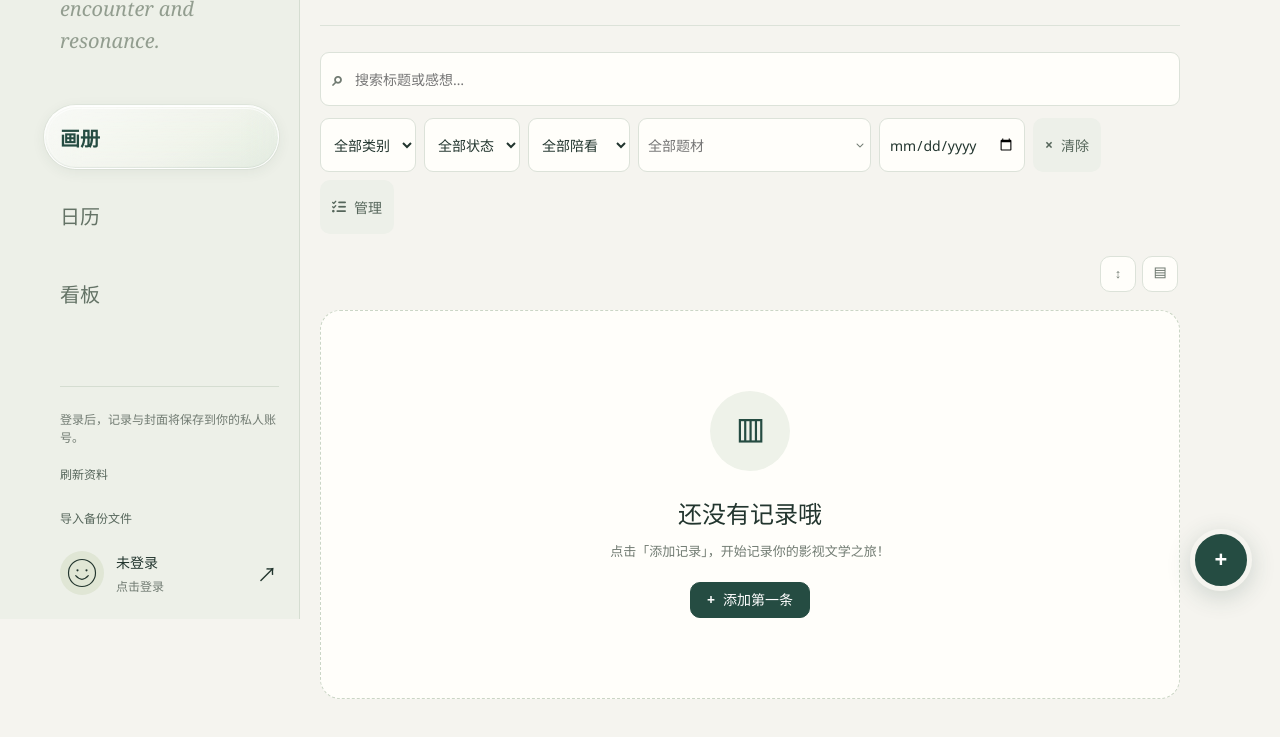
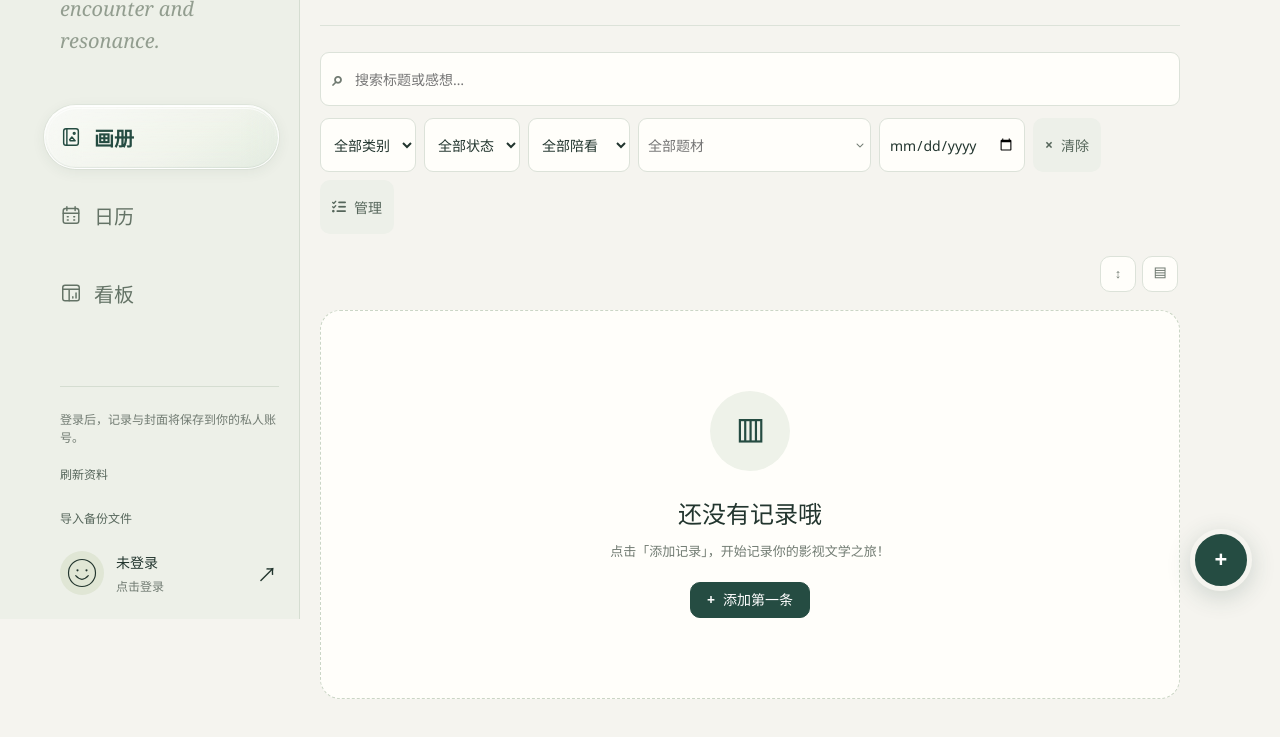
Before and after one commit to wuyuting744-ctrl/media-record, a website: page index.html in a window 1280 px wide. Shown: the part 181-918 px from the top of the page. Drawn offline with nearby package versions, Linux system fonts and the light colour scheme.

Commit message:
Add outline icons to navigation views

```diff
--- a/archive.css
+++ b/archive.css
@@ -182,3 +182,6 @@ body{--nav-width:260px}
 .nav-glass-capsule::after{content:"";position:absolute;inset:2px;border-radius:inherit;border-top:1px solid rgba(255,255,255,.65);border-left:1px solid rgba(255,255,255,.28)}
 @media(prefers-reduced-motion:reduce){.nav-glass-capsule{will-change:auto}}
 @media(max-width:700px){.side-nav .header-actions .view-btn{font-weight:600!important}}
+.side-nav .header-actions .view-btn{gap:12px}
+.nav-line-icon{display:block;width:22px;height:22px;flex:none;fill:none;stroke:currentColor;stroke-width:1.6;stroke-linecap:round;stroke-linejoin:round}
+@media(max-width:700px){.side-nav .view-toggle{gap:4px}.side-nav .header-actions .view-btn{gap:6px;padding:8px 6px!important}.nav-line-icon{width:18px;height:18px}}
--- a/index.html
+++ b/index.html
@@ -1024,14 +1024,14 @@
         #dashResetLayout:hover { background:var(--primary); }
         #dashResetLayout.visible { display:flex; }
     </style>
-    <link rel="stylesheet" href="archive.css?v=20261107-glass-nav">
+    <link rel="stylesheet" href="archive.css?v=20261107-nav-icons">
 </head>
 <body>
 
 <aside class="side-nav" aria-label="主导航"><div class="side-brand"><div class="brand"><div class="logo"><i class="fa-solid fa-clapperboard" aria-hidden="true"></i><span>幕页</span></div><p class="brand-tagline">From screen to page, recording every encounter and resonance.</p></div></div><div class="header-actions"><nav class="view-toggle" aria-label="视图导航">
-                    <button class="view-btn active" id="btnGrid" onclick="switchView('grid')" title="画册视图"><i class="fa-solid fa-grip"></i><span>画册</span></button>
-                    <button class="view-btn" id="btnCal" onclick="switchView('calendar')" title="日历视图"><i class="fa-solid fa-calendar-days"></i><span>日历</span></button>
-                    <button class="view-btn" id="btnDash" onclick="switchView('dashboard')" title="数据看板"><i class="fa-solid fa-chart-pie"></i><span>看板</span></button>
+                    <button class="view-btn active" id="btnGrid" onclick="switchView('grid')" title="画册视图"><svg class="nav-line-icon" viewBox="0 0 24 24" aria-hidden="true" focusable="false"><rect x="4" y="3" width="16" height="18" rx="2.5"/><path d="M7.5 3v18M10.5 15l2.5-3 3.5 4H11"/><circle cx="15.5" cy="8" r="1"/></svg><span>画册</span></button>
+                    <button class="view-btn" id="btnCal" onclick="switchView('calendar')" title="日历视图"><svg class="nav-line-icon" viewBox="0 0 24 24" aria-hidden="true" focusable="false"><rect x="3.5" y="5" width="17" height="16" rx="2.5"/><path d="M7.5 3v4M16.5 3v4M3.5 10h17M8 14h1M15 14h1M8 17.5h1M15 17.5h1"/></svg><span>日历</span></button>
+                    <button class="view-btn" id="btnDash" onclick="switchView('dashboard')" title="数据看板"><svg class="nav-line-icon" viewBox="0 0 24 24" aria-hidden="true" focusable="false"><rect x="3" y="3.5" width="18" height="17" rx="2.5"/><path d="M3 8h18M10 8v12.5M14 16v1.5M17.5 12v5.5"/></svg><span>看板</span></button>
                 </nav></div><div class="side-account"><div class="account-strip" id="accountStrip"><span id="accountState">正在连接账号…</span><div><button class="btn btn-secondary" onclick="MediaAccount.refresh()">刷新资料</button><button class="btn btn-secondary" id="importLocal" onclick="MediaAccount.importLocal()" hidden>导入本机旧记录</button></div></div><div class="account-card"><button class="account-avatar" onclick="MediaAccount.open()" aria-label="打开账号登录"><svg viewBox="0 0 40 40" aria-hidden="true"><circle cx="20" cy="20" r="15" fill="none" stroke="currentColor" stroke-width="1.3"/><circle cx="15" cy="17" r="1.2" fill="currentColor"/><circle cx="25" cy="17" r="1.2" fill="currentColor"/><path d="M13 23 Q20 31 27 23" fill="none" stroke="currentColor" stroke-width="1.3" stroke-linecap="round"/></svg></button><button class="account-summary" onclick="MediaAccount.open()" id="accountButton"><span id="sidebarUsername">未登录</span><span id="sidebarConnection">点击登录</span></button><button class="account-open" onclick="MediaAccount.open()" aria-label="登录或管理账号">↗</button></div></div></aside>
 <div class="app-content">
 <!-- HEADER -->
```
